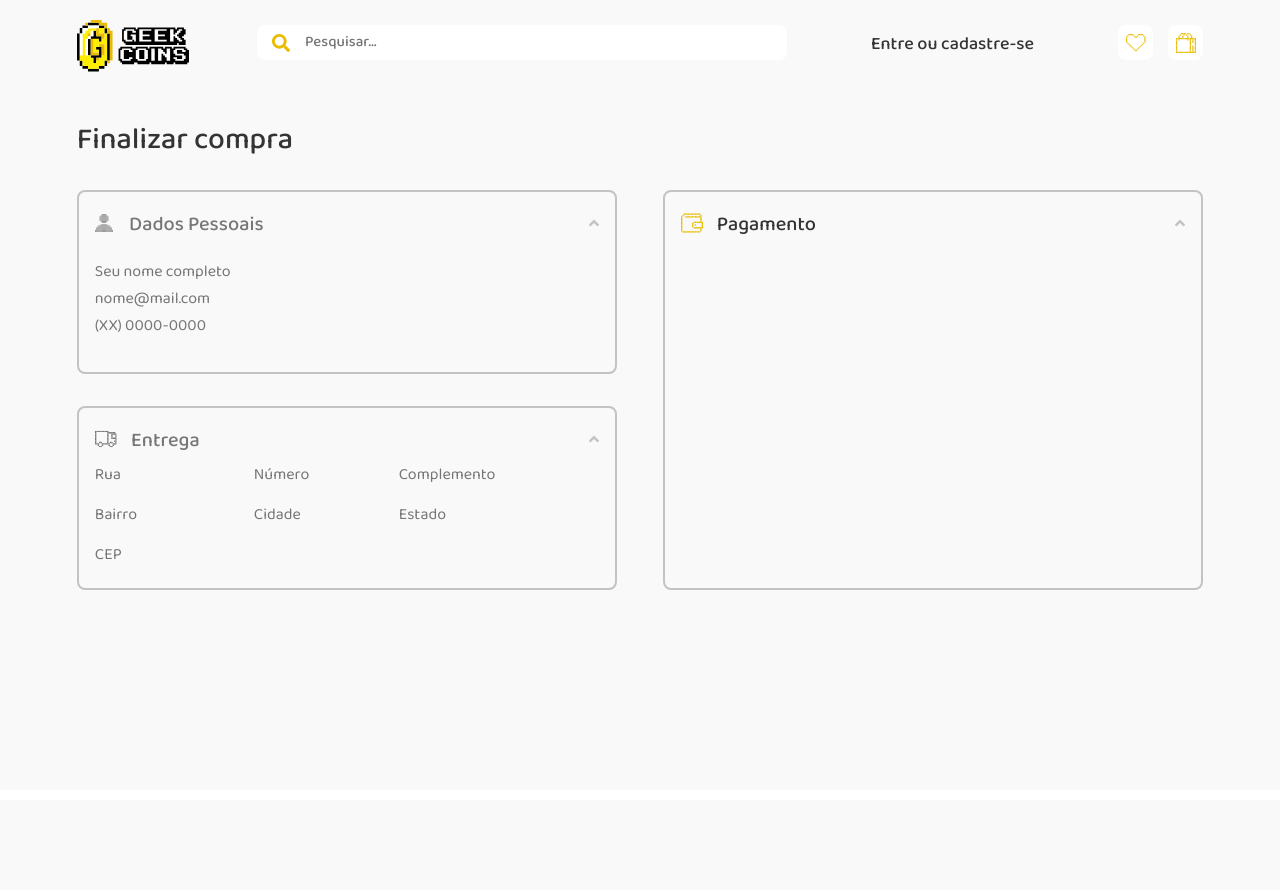
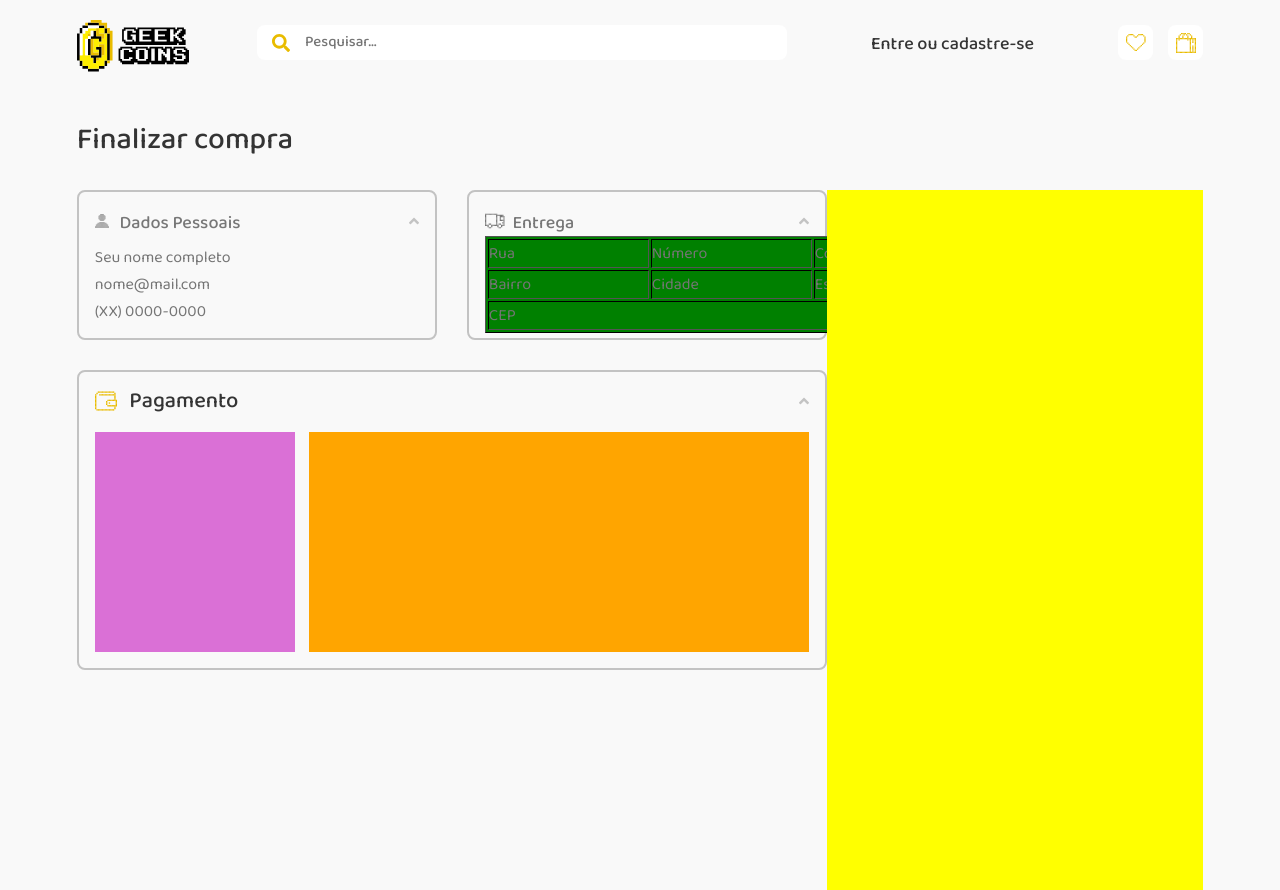
Before and after one commit to agnysbueno/GeekCoins, a PHP site: page /src/views/checkout.html in a window 1280 px wide. Before the commit the page ends 590 px from the top, so only its background shows below. Run offline with PHP 8.4, Linux system fonts and the light colour scheme.

Commit message:
updating checkout page

```diff
--- a/public/css/checkout.css
+++ b/public/css/checkout.css
@@ -35,11 +35,11 @@ main {
     height: auto;
     overflow: hidden;
     display: flex;
-    flex-direction: column;
+    justify-content: space-between;
 }
 
 #page-title {
-    width: 100%;
+    width: 88%;
     height: 100px;
     display: flex;
     justify-content: start;
@@ -51,22 +51,30 @@ main {
     font-weight: 500;
 }
 
-#container-form {
-    height: 400px;
-    display: flex;
-    flex-direction: row;
-    justify-content: space-between;
-}
-
-#form-register {
-    width: 48%;
+#column-1 {
+    width: 750px;
+    height: 480px;
     display: flex;
     flex-direction: column;
     justify-content: space-between;
 }
 
+#column-2 {
+    width: 400px;
+    height: auto;
+    min-height: 400px;
+    overflow: hidden;
+    background-color: yellow;
+}
+
+#container-form {
+    height: 150px;
+    display: flex;
+    justify-content: space-between;
+}
+
 .register {
-    height: 46%;
+    width: 48%;
     border: 2px solid #c3c3c3;
     box-sizing: border-box;
     border-radius: 8px;
@@ -75,7 +83,7 @@ main {
 
 .form-register-title {
     width: 100%;
-    height: 30px;
+    height: 26px;
     display: flex;
     flex-direction: row;
     justify-content: space-between;
@@ -83,7 +91,7 @@ main {
 }
 
 .form-register-title .icon {
-    width: 18px;
+    width: 14px;
 }
 
 .form-register-title .arrow {
@@ -91,13 +99,21 @@ main {
 }
 
 .form-register-title p {
-    font-size: 20px;
+    font-size: 18px;
     font-weight: 500;
-    width: 88%;
+    width: 86%;
+}
+
+.form-register-title #title {
+    font-size: 22px;
+    font-weight: 500;
+    width: 92%;
+    display: flex;
+    align-items: center;
 }
 
 #payment {
-    width: 48%;
+    height: 300px;
     border: 2px solid #c3c3c3;
     box-sizing: border-box;
     border-radius: 8px;
@@ -105,22 +121,19 @@ main {
     display: flex;
     flex-direction: column;
     align-items: flex-start;
+    justify-content: space-between;
 }
 
-.form-register-title #wallet,
 .form-register-title #truck {
+    width: 20px;
+}
+
+.form-register-title #wallet {
     width: 22px;
 }
 
 
 /***************/
-#data-info {
-    height: 120px;
-    display: flex;
-    flex-direction: column;
-    align-items: flex-start;
-    justify-content: center;
-}
 
 .register-info input{
     border: none;
@@ -128,9 +141,40 @@ main {
     font-size: 16px;
 }
 
+#data-info {
+    height: 100px;
+    display: flex;
+    flex-direction: column;
+    align-items: flex-start;
+    justify-content: center;
+}
+
 #delivery-info {
-    height: 120px;
+    height: 100px;
     display: flex;
     align-items: center;
-    flex-wrap: wrap;
 }
+
+#delivery-info table {
+    width: 50px;
+    background-color: green;
+    border-color: black;
+}
+
+#payment-type {
+    width: 100%;
+    height: 220px;
+    display: flex;
+    flex-direction: row;
+    justify-content: space-between;
+}
+
+#payment #buttons  {
+    width: 200px;
+    background-color: orchid;
+}
+
+#payment #description {
+    width: 500px;
+    background-color: orange;
+}
--- a/src/views/checkout.html
+++ b/src/views/checkout.html
@@ -39,13 +39,14 @@
             </div>
         </header>
 
-        <main class="center">
-            <div id="page-title">
+        <div id="page-title" class="center">
             <h1 class="cinza-escuro">Finalizar compra</h1>
         </div>
 
+        <main class="center">
+
+            <div id="column-1">
                 <div id="container-form">
-                <div id="form-register">
                     <div id="personal-data" class="register">
                         <div class="form-register-title">
                             <img class="icon" src="../../public/assets/icons/pessoa.svg" alt="ícone de usuário">
@@ -75,46 +76,75 @@
                         </div>
 
                         <form id="delivery-info" class="register-info" action="" method="POST">
+                            <table border="1">
+                                <tr>
+                                    <td width="33%">
                                         <label for="logradouro">
-                                <input type="text" name="logradouro" size="20" placeholder="Rua">
+                                            <input type="text" name="logradouro" placeholder="Rua">
                                         </label>
-
+                                    </td>
+                                    <td width="33%">
                                         <label for="numero">
-                                <input type="text" name="numero" size="18" placeholder="Número">
+                                            <input type="text" name="numero" placeholder="Número">
                                         </label>
-
+                                    </td>
+                                    <td width="33%">
                                         <label for="complemento">
-                                <input type="text" name="complemento" size="18" placeholder="Complemento">
+                                            <input type="text" name="complemento" placeholder="Complemento">
                                         </label>
-
+                                    </td>
+                                </tr>
+                                <tr>
+                                    <td width="33%">
                                         <label for="bairro">
-                                <input type="text" name="bairro" size="20" placeholder="Bairro">
+                                            <input type="text" name="bairro" placeholder="Bairro">
                                         </label>
-
+                                    </td>
+                                    <td width="33%">
                                         <label for="cidade">
-                                <input type="text" name="cidade" size="18" placeholder="Cidade">
+                                            <input type="text" name="cidade" placeholder="Cidade">
                                         </label>
-
+                                    </td>
+                                    <td width="33%">
                                         <label for="estado">
-                                <input type="text" name="estado" size="18" placeholder="Estado">
+                                            <input type="text" name="estado" placeholder="Estado">
                                         </label>
-
+                                    </td>
+                                </tr>
+                                <tr>
+                                    <td colspan="3">
                                         <label for="cep">
                                             <input type="text" name="cep" placeholder="CEP">
                                         </label>
+                                    </td>
+                                </tr>
+                            </table>
                         </form>
                     </div>
                 </div>
 
-
                 <div id="payment">
                     <div class="form-register-title">
                         <img id="wallet" src="../../public/assets/icons/carteira-amarela.svg" alt="ícone de carteira">
-                        <p class="cinza-escuro">Pagamento</p>
+                        <p id="title" class="cinza-escuro">Pagamento</p>
                         <img class="arrow" src="../../public/assets/icons/angle-up-solid.svg" alt="Recolher">
                     </div>
 
+                    <div id="payment-type">
+                        <div id="buttons">
+
                         </div>
+
+                        <div id="description">
+
+                        </div>
+                    </div>
+
+                </div>
+
+            </div>
+
+            <div id="column-2">
 
             </div>
 
```
Lines whose indentation alone changed are shown as unchanged.
